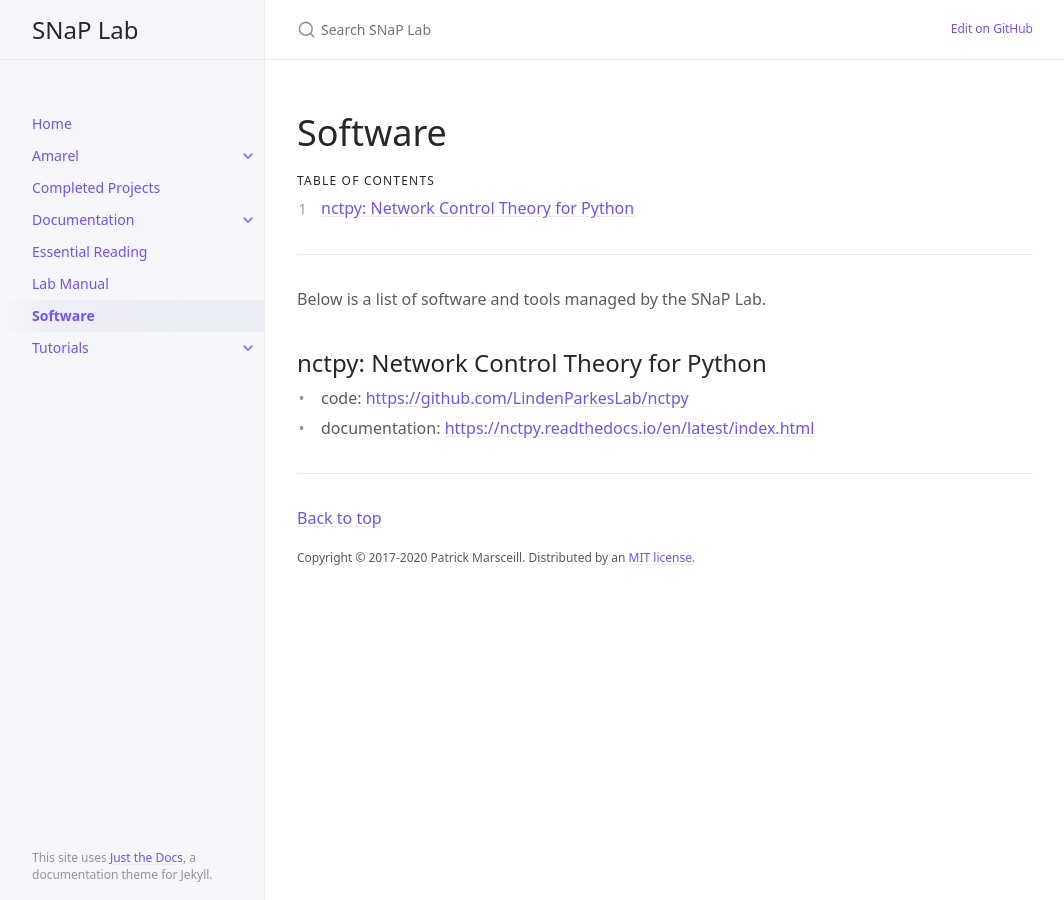
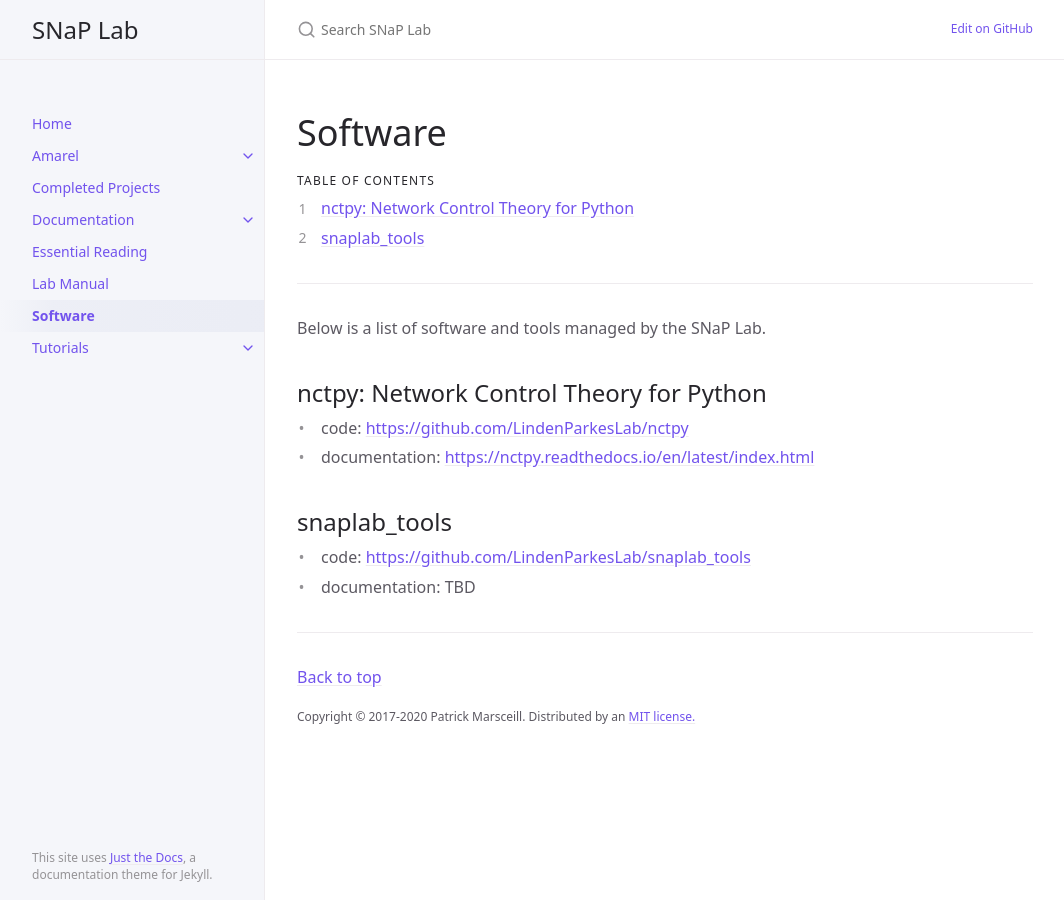
Before and after one commit to LindenParkesLab/snaplab.github.io, a Jekyll site: the page built from docs/software/index.md, in a window 1280 px wide. Shown: the whole page, without its empty margins (107-1171 px from the left). Built offline with Jekyll 4.4.1, drawn with Linux system fonts in a browser that asks for light colours; cached includes are drawn as plain includes.

Commit message:
listed snaplab_tools

```diff
--- a/docs/software/index.md
+++ b/docs/software/index.md
@@ -22,3 +22,8 @@ Below is a list of software and tools managed by the SNaP Lab.
 
 * code: [https://github.com/LindenParkesLab/nctpy](https://github.com/LindenParkesLab/nctpy)
 * documentation: [https://nctpy.readthedocs.io/en/latest/index.html](https://nctpy.readthedocs.io/en/latest/index.html)
+
+## snaplab_tools
+
+* code: [https://github.com/LindenParkesLab/snaplab_tools](https://github.com/LindenParkesLab/snaplab_tools)
+* documentation: TBD
```
